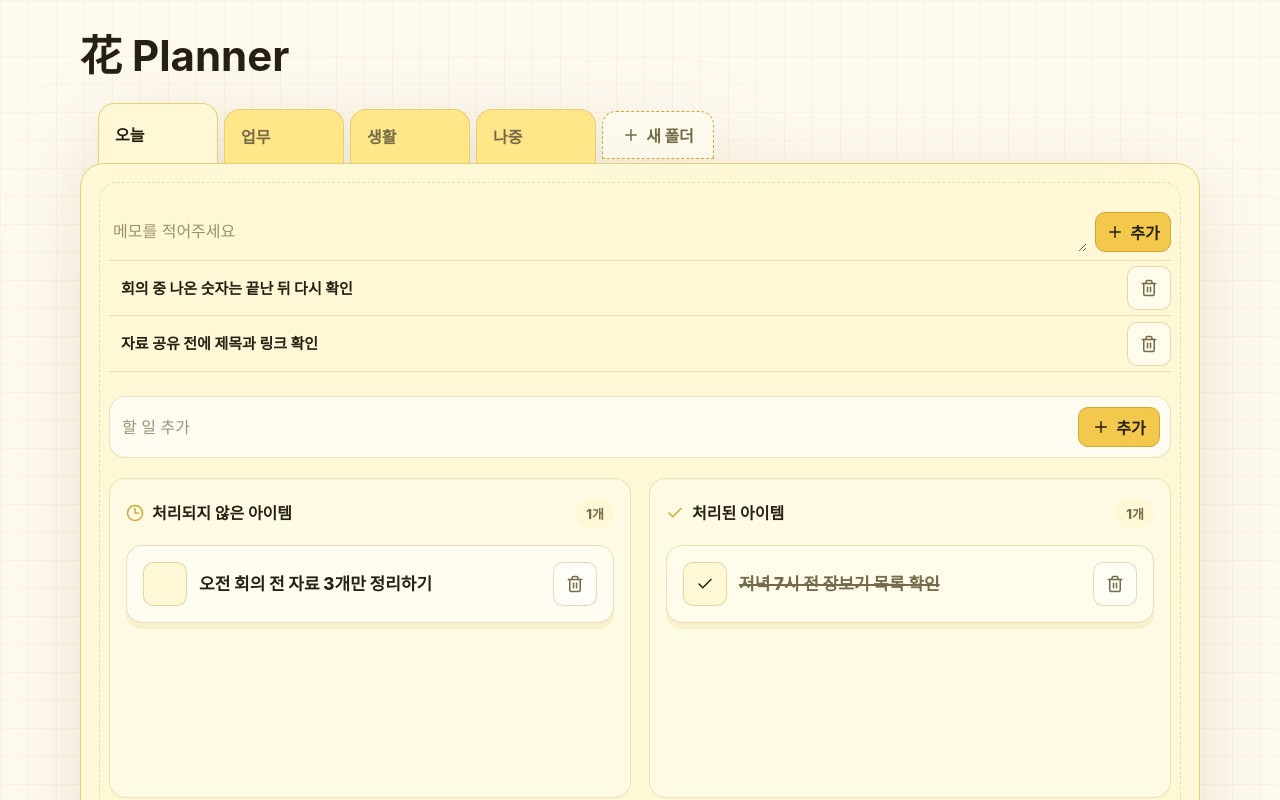
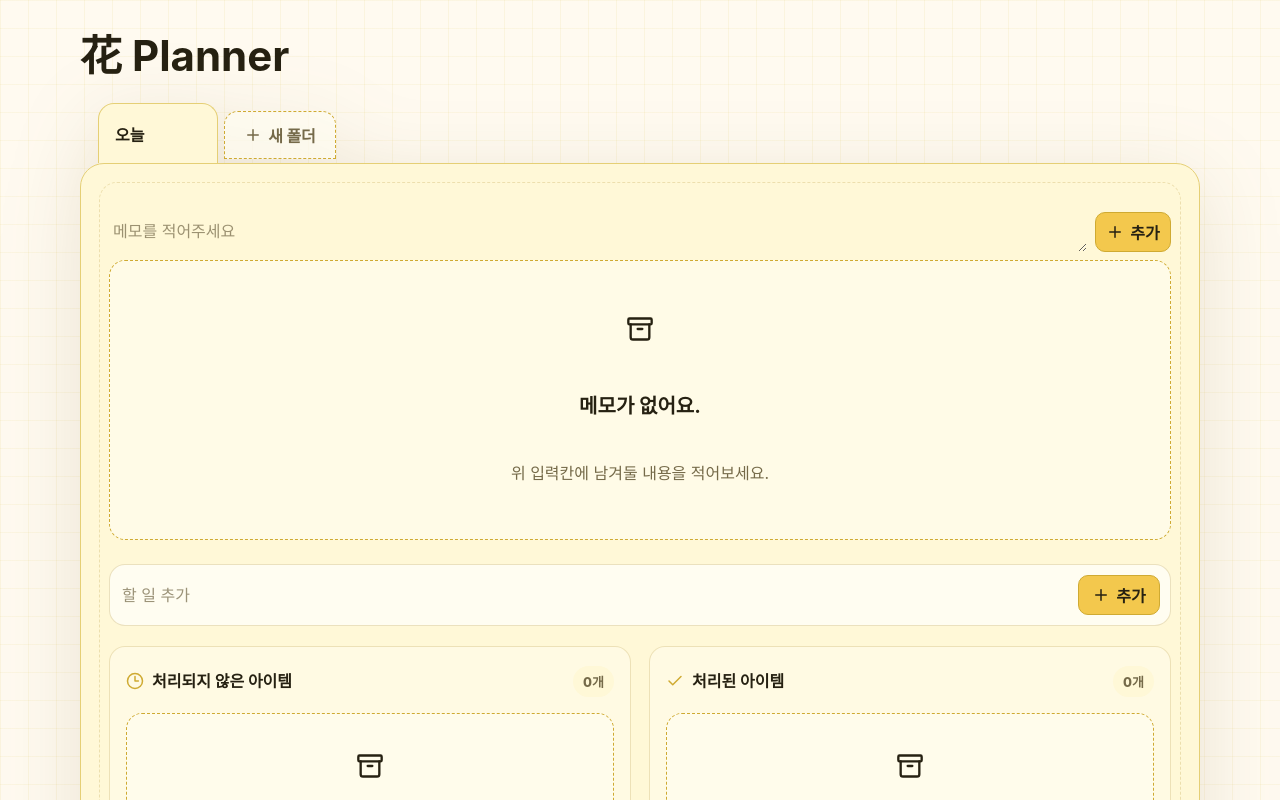
Before and after one commit to yhnb3/flower, a React (Vite) app: page / in a window 1280 px wide. Shown: the top 800 px of the page. Built offline with nearby package versions, Linux system fonts and the light colour scheme.

Commit message:
feat: start new planners with empty data

```diff
--- a/src/App.jsx
+++ b/src/App.jsx
@@ -5,25 +5,11 @@ import "./styles.css";
 
 const initialFolders = [
   { id: "today", label: "오늘" },
-  { id: "work", label: "업무" },
-  { id: "home", label: "생활" },
-  { id: "later", label: "나중" },
 ];
 
-const initialTasks = [
-  { id: 1, folder: "today", title: "오전 회의 전 자료 3개만 정리하기", done: false },
-  { id: 2, folder: "today", title: "저녁 7시 전 장보기 목록 확인", done: true },
-  { id: 3, folder: "work", title: "분기 목표 초안에 누락된 일정 채우기", done: false },
-  { id: 4, folder: "work", title: "디자인 피드백 5줄로 정리", done: false },
-  { id: 5, folder: "home", title: "세탁물 찾기", done: false },
-  { id: 6, folder: "later", title: "읽고 싶은 책 후보 정리", done: false },
-];
+const initialTasks = [];
 
-const initialMemos = [
-  { id: 101, folder: "today", content: "회의 중 나온 숫자는 끝난 뒤 다시 확인" },
-  { id: 102, folder: "today", content: "자료 공유 전에 제목과 링크 확인" },
-  { id: 103, folder: "work", content: "다음 피드백은 화면별로 나눠서 전달" },
-];
+const initialMemos = [];
 
 const storageKey = "flower-planner-state";
 
```
Also changed, not shown: 1 other file (tests, documents, lock files or other folders).
